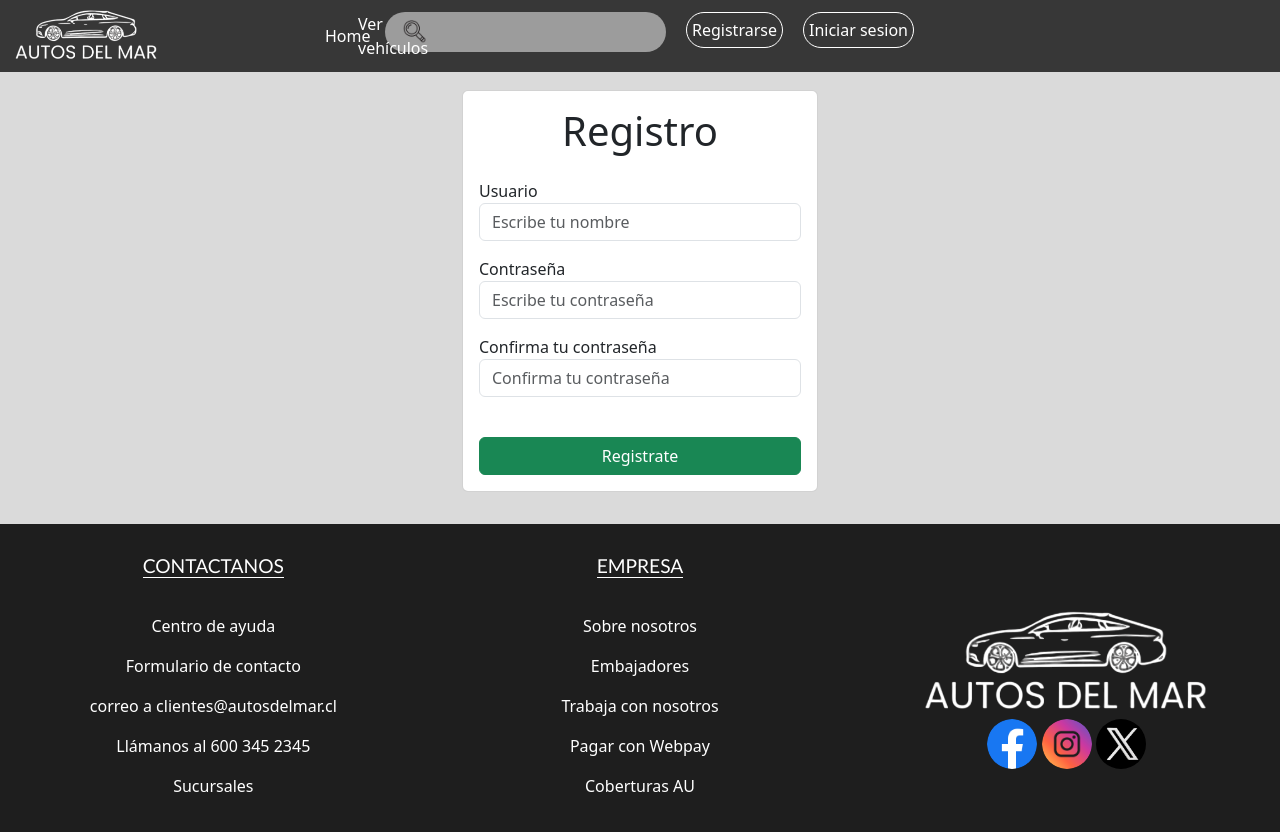
After one commit to SkatOficial/Django-App, a Django app: page /autenticacion/registro in a window 1280 px wide. The commit adds this page. Run offline with Django 4.2, Linux system fonts and the light colour scheme; parts of the project's set-up code (start-up, migrations or seed data) failed here and were passed over.

Commit message:
agregacion de login y register

```diff
--- a/AutosDelMar/urls.py
+++ b/AutosDelMar/urls.py
@@ -3,5 +3,6 @@ from django.urls import path,include
 
 urlpatterns = [
     path('admin/', admin.site.urls),
-    path('', include("autosDelMarApp.urls"))
+    path('', include("autosDelMarApp.urls")),
+    path('autenticacion/', include("autenticacion.urls"))
 ]
--- /dev/null
+++ b/autenticacion/templates/register.html
@@ -0,0 +1,37 @@
+{% extends 'base/base.html'%}
+
+{% block content %}
+
+    <div class="container ">
+        <div class="row">
+            <div class="col-md-4 offset-md-4">
+
+                <form action="" method="post" class="card card-body ">
+                    <h1 class="text-center">Registro</h1>
+                    <p class="bg-danger text-light rounded text-center">{{error}}</p>
+                    {% csrf_token %}
+
+                    <div class="mb-3">
+                        <label for="username">Usuario</label>
+                        <input type="text" name="username" id="username"
+                        class="form-control" placeholder="Escribe tu nombre">
+                    </div>
+
+                    <div class="mb-3">
+                        <label for="password1">Contraseña</label>
+                        <input type="password" name="password1" id="password1"
+                        class="form-control" placeholder="Escribe tu contraseña">
+                    </div>
+
+                    <div class="mb-3">
+                        <label for="password2">Confirma tu contraseña</label>
+                        <input type="password" name="password2" id="password2"
+                        class="form-control" placeholder="Confirma tu contraseña">
+                    </div>
+
+                    <button type="submit" class="btn btn-success mt-4">Registrate</button>
+                </form>
+            </div>
+        </div>
+    </div>
+{% endblock %}
--- /dev/null
+++ b/autenticacion/urls.py
@@ -0,0 +1,8 @@
+from django.urls import path
+from . import views
+
+urlpatterns = [
+    path('registro', views.registrer, name="registrer"),
+    path('signout', views.signout, name="signout"),
+    path('signin', views.signin, name="signin"),
+]
--- a/autenticacion/views.py
+++ b/autenticacion/views.py
@@ -1,3 +1,50 @@
-from django.shortcuts import render
+from django.shortcuts import render, redirect
+from django.contrib.auth.forms import UserCreationForm, AuthenticationForm
+from django.contrib.auth.models import User
+from django.contrib.auth import login,logout, authenticate
+from django.db import IntegrityError
+from django.contrib.auth.decorators import login_required
+# Create your views here.
 
-# Create your views here.
+
+def registrer(request):
+    if request.method == 'POST':
+        try:
+            if request.POST['password1'] == request.POST['password2']:
+                user = User.objects.create_user(
+                    username=request.POST['username'], password=request.POST['password1'])
+
+                user.save()
+                login(request,user)
+                return redirect('home')
+            else:
+                context = {'form': UserCreationForm,
+                           'error': "LAS CONTRASEÑAS NO COINCIDEN"}
+                return render(request, 'register.html', context)
+        except IntegrityError:
+            context = {'form': UserCreationForm,
+                       'error': "EL USUARIO YA EXISTE"}
+            return render(request, 'register.html', context)
+
+    context = {'form': UserCreationForm}
+    return render(request, 'register.html', context)
+
+@login_required
+def signout(request):
+    logout(request)
+    return redirect('home')
+
+def signin(request):
+    if(request.method == 'POST'):
+        v_username = request.POST['username']
+        v_password = request.POST['password']
+        user = authenticate(request,username=v_username,password = v_password )
+        if user is None:
+            context = {'form' : AuthenticationForm,
+                       'error': 'USUARIO O CONTRASEÑA INCORRECTOS'}
+            return render(request, 'login.html', context)
+        login(request,user)
+        return redirect('home')
+    else:
+        context = {'form' : AuthenticationForm}
+        return render(request, 'login.html', context)
--- a/autosDelMarApp/templates/base/barra_nav.html
+++ b/autosDelMarApp/templates/base/barra_nav.html
@@ -10,7 +10,9 @@
                 <li class="nav-item seccion-nav">
                     <a class="formato-a" href="{% url 'home' %}">Home</a>
                     <a class="formato-a" href="{% url 'home' %}">Ver vehículos</a>
-                    <button class="boton-carrito-compra" id="btnCarritoCompra"></button>
+                    {% if user.is_authenticated %}
+                        <button class="boton-carrito-compra" id="btnCarritoCompra"></button>
+                    {% endif %}
                 </li>
                 <li class="nav-item seccion-nav">
                     <div class="buscador">
@@ -19,9 +21,12 @@
                     </div>
                 </li>
                 <li class="nav-item seccion-nav flex-row justify-content-start" id="lista-opciones-sesion">
-                    <a class="boton" href=""><button> Registrarse </button></a>
-                    <a class="boton" href=""><button> Iniciar sesion </button></a>
-                    <a class="boton" href=""><button type="submit">Cerrar sesion</button></a>
+                    {% if user.is_authenticated %}
+                        <a class="boton" href="{% url 'signout' %}"><button type="submit">Cerrar sesion</button></a>
+                    {% else %}
+                        <a class="boton" href="{% url 'registrer' %}"><button> Registrarse </button></a>
+                        <a class="boton" href="{% url 'signin' %}"><button> Iniciar sesion </button></a>
+                    {% endif %}
                 </li>
             </ul>
         </div>
```
Also changed, not shown: autenticacion/templates/login.html (added, +30 -0 lines), db.sqlite3.
